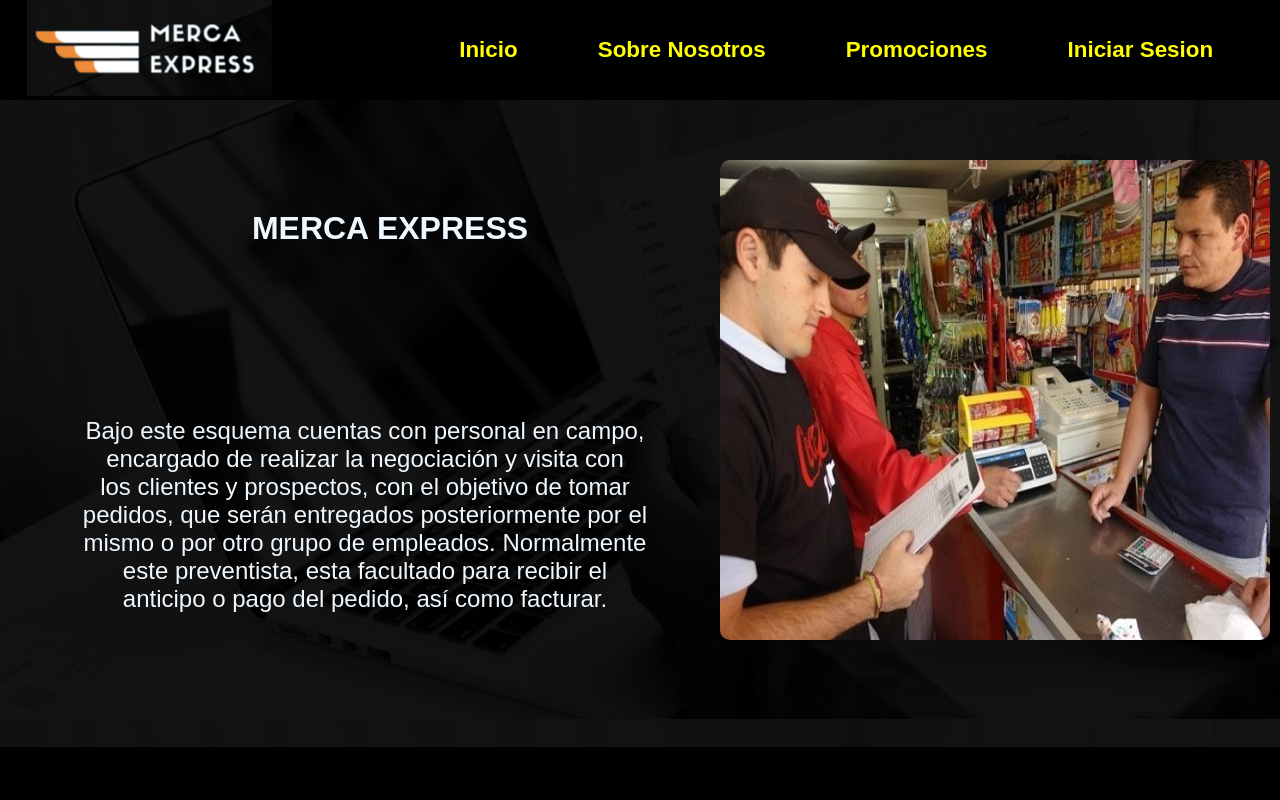
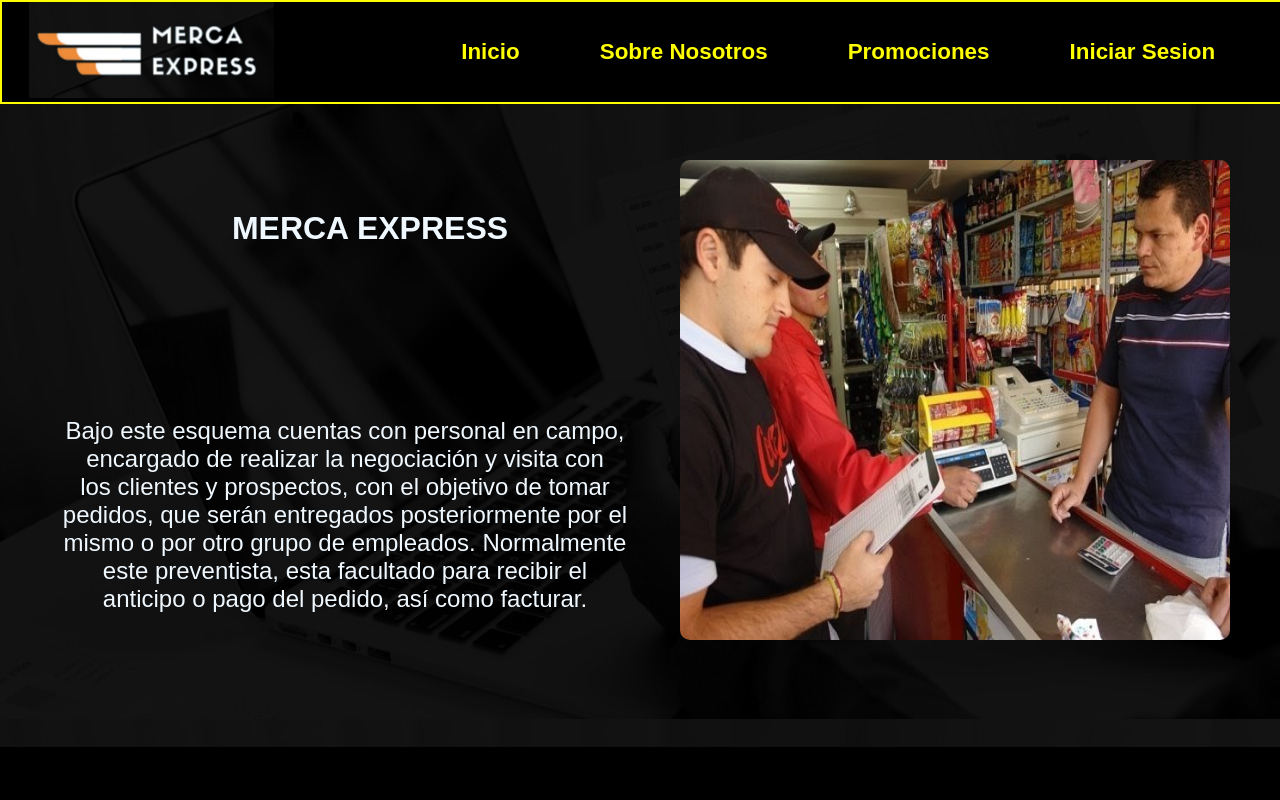
Before and after one commit to GustavoLazarte/MercaExpress, a plain HTML site: page index.html in a window 1280 px wide. Shown: the top 800 px of the page. Drawn offline with nearby package versions, Linux system fonts and the light colour scheme.

Commit message:
Add files via upload
navbar y flechas slider mejorado

```diff
--- a/css/estilos.css
+++ b/css/estilos.css
@@ -17,6 +17,8 @@
 
 
 .head header.he{
+    margin-right: 40px;
+    border:2px solid yellow;
     position:fixed;
     z-index: 1;
     width: 100%;
@@ -24,17 +26,17 @@
     background-color:black;
     padding: 0;
     display: flex;
-    width: 100%;
+
     justify-content: space-around;
     align-items: center;
-    max-width: 1500px;
+
 
 
 }
 
 nav{
 
-   margin-top: 0;
+
     width: 100%;
     margin-top: 10px;
     justify-content: space-around;
@@ -90,6 +92,7 @@
   width: 550px;
   height: 480px;
   border-radius: 10px;
+  margin-right: 40px;
 }
 
 
@@ -115,7 +118,7 @@
   }
 
 .centered-btns_nav {
-  z-index: 3;
+  z-index: 0;
   position: absolute;
   -webkit-tap-highlight-color:black;
   top: 250px;
```
